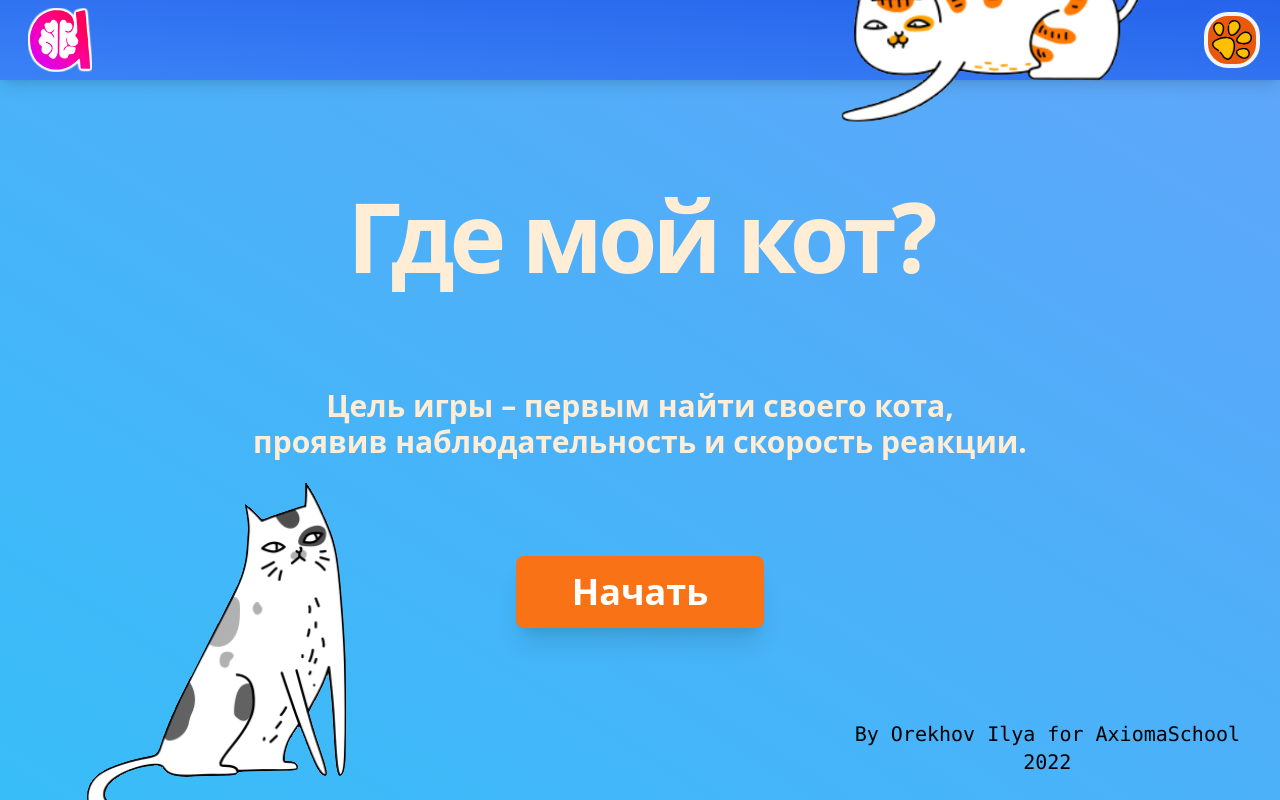
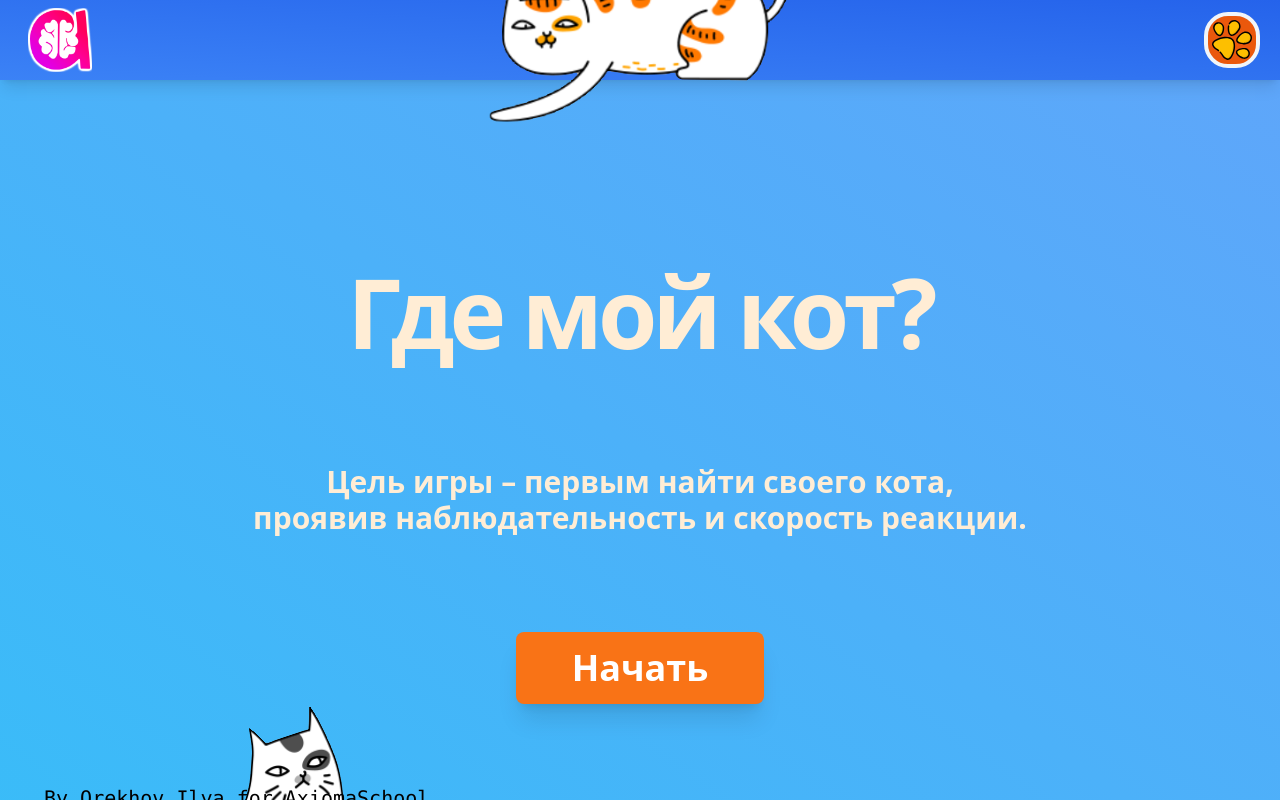
Before and after one commit to Ilya-andreevi4/were_is_my_cat, a React (Vite) app: page / in a window 1280 px wide. Shown: the top 800 px of the page. Built offline with nearby package versions, Linux system fonts and the light colour scheme.

Commit message:
изменено:      src/components/pages/StartPage/StartPage.tsx

```diff
--- a/src/components/pages/StartPage/StartPage.tsx
+++ b/src/components/pages/StartPage/StartPage.tsx
@@ -3,7 +3,7 @@ import { Link } from "react-router-dom";
 function StartPage() {
   return (
     <>
-      <div className="fixed left-[65%] -mt-56 mr-min-8 mx-auto w-80 z-0">
+      <div className="left-[65%] -mt-56 mr-min-8 mx-auto w-80 z-0">
         <img src="./ginger_cat.png" alt="Settings" className="block z-0" />
       </div>
       <div className="flex flex-col justify-between left-0 mx-auto my-auto p-11 top-[10%] h-[50%]">
@@ -21,10 +21,10 @@ function StartPage() {
         >
           Начать
         </Link>
-        <div className="fixed top-[60%] left-10 h-20 w-fit z-0">
+        <div className=" top-[60%] left-10 h-20 w-fit z-0">
           <img src="./gray_cat.png" className="z-0 "></img>
         </div>
-        <div className="fixed top-[90%] font-mono text-xl text-center right-10 h-20 w-fit z-0">
+        <div className=" top-[90%] font-mono text-xl text-center right-10 h-20 w-fit z-0">
           By Orekhov Ilya for AxiomaSchool<br/>
           2022
         </div>
```
